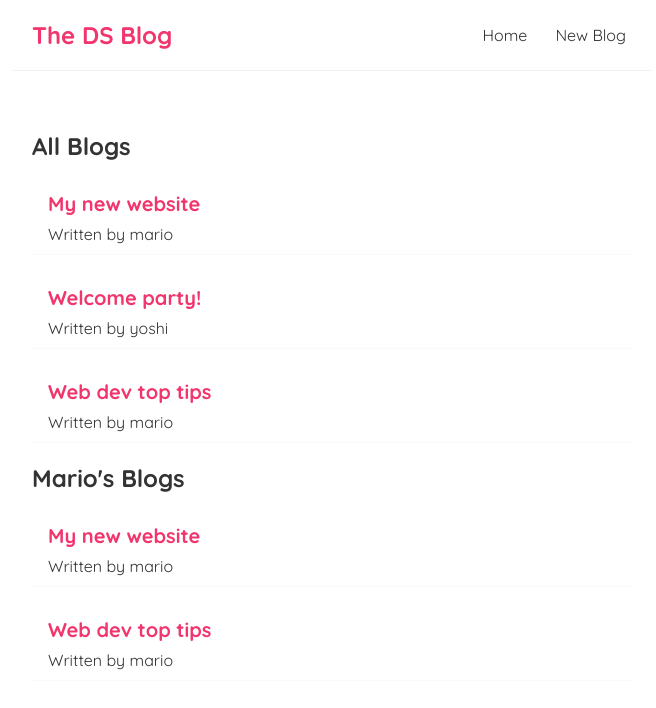
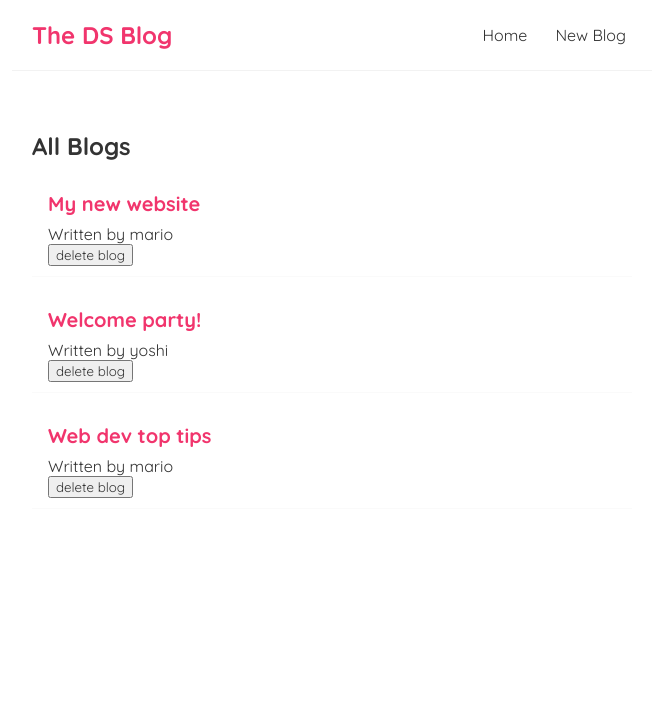
Before and after one commit to SandeeraDS/ds-blog, a React (Create React App) app: page / in a window 1280 px wide. Shown: the top 708 px of the page, without its empty margins (308-964 px from the left). Built offline with nearby package versions, Linux system fonts and the light colour scheme.

Commit message:
Step 7 - functions as props

```diff
--- a/src/BlogList.js
+++ b/src/BlogList.js
@@ -1,4 +1,4 @@
-const BlogList = ({blogs,title}) => {
+const BlogList = ({blogs,title,handleDelete}) => {
    // const blogs = props.blogs;
    // const title = props.title;
     return (
@@ -8,6 +8,7 @@
                 <div className="blog-preview" key={blog.id}>
                     <h2>{blog.title}</h2>
                     <p>Written by {blog.author}</p>
+                    <button onClick={()=>handleDelete(blog.id)}>delete blog</button>
                 </div>
             ))}
         </div>
--- a/src/Home.js
+++ b/src/Home.js
@@ -9,10 +9,15 @@
         {title: 'Web dev top tips', body: 'lorem ipsum...', author: 'mario', id: 3}
     ]);
 
+    const handleDelete = (id: number) => {
+        const newBlogs = blogs.filter(blog => blog.id !== id);
+        setBlogs(newBlogs);
+    }
+
     return (
         <div className="home">
-            <BlogList blogs={blogs} title="All Blogs"/>
-            <BlogList blogs={blogs.filter((b)=>b.author==='mario')} title="Mario's Blogs"/>
+            <BlogList blogs={blogs} title="All Blogs" handleDelete={handleDelete}/>
+            {/*<BlogList blogs={blogs.filter((b)=>b.author==='mario')} title="Mario's Blogs"/>*/}
         </div>
     );
 }
```
